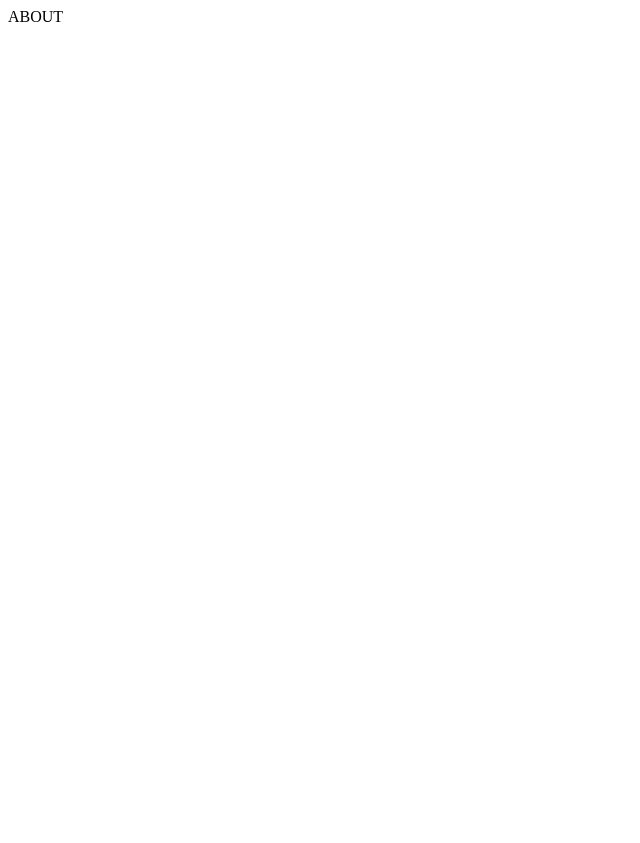
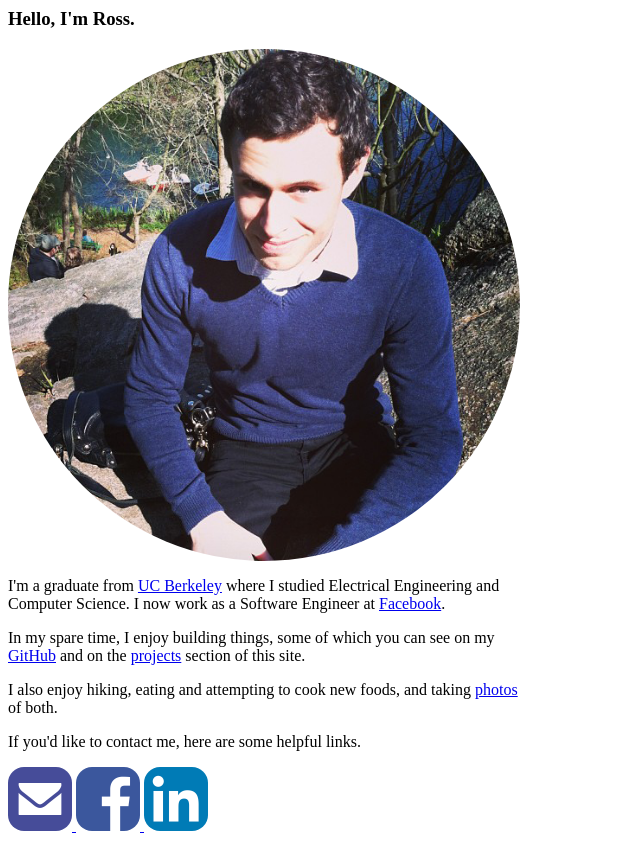
Before and after one commit to rossbreytberg/rossbreytberg.github.io, a plain HTML site: page about.html in a window 1280 px wide. Shown: the whole page, without its empty margins (0-640 px from the left). Before the commit the page ends 800 px from the top, so only its background shows below. Drawn offline with Linux system fonts and the light colour scheme.

Commit message:
updated about and contact

```diff
--- a/about.html
+++ b/about.html
@@ -1 +1,32 @@
-ABOUT
+<link href="css/about.css" rel="stylesheet" type="text/css" />
+
+<div class="about">
+  <h3>Hello, I'm Ross.</h3>
+  <img class="img" src="images/me.png" alt="Me" />
+  <p>
+    I'm a graduate from <a href="http://www.berkeley.edu">UC Berkeley</a> where I studied Electrical Engineering and Computer Science. I now work as a Software Engineer at <a href="http://www.facebook.com">Facebook</a>.
+  </p>
+
+  <p>
+    In my spare time, I enjoy building things, some of which you can see on my <a href="http://www.github.com/rossbreytberg">GitHub</a> and on the <a href="#projects">projects</a> section of this site.
+  </p>
+
+  <p>
+    I also enjoy hiking, eating and attempting to cook new foods, and taking <a href="http://www.instagram.com/rossbreytberg">photos</a> of both.
+  </p>
+</div>
+
+<div class="contact">
+  <p>
+    If you'd like to contact me, here are some helpful links.
+  </p>
+  <a href="mailto:rossbreytberg@gmail.com">
+    <img class="contact-icon" src="images/contact-email.png" alt="rossbreytberg@gmail.com" />
+  </a>
+  <a href="http://www.facebook.com/rossbreytberg">
+    <img class="contact-icon" src="images/contact-facebook.png" alt="Facebook" />
+  </a>
+  <a href="http://www.linkedin.com/profile/view?id=108888674">
+    <img class="contact-icon" src="images/contact-linkedin.png" alt="LinkedIn" />
+  </a>
+</div>
--- /dev/null
+++ b/css/about.css
@@ -0,0 +1,15 @@
+.about {
+  width: 512px;
+}
+
+.img {
+  border-radius: 999px;
+  display: block;
+  margin: auto;
+  width: 100%;
+}
+
+.contact-icon {
+  border-radius: 16px;
+  height: 64px;
+}
--- a/index.css
+++ b/css/index.css
@@ -1,5 +1,5 @@
 body {
-  background: #6592e0;
+  background: #eee;
   font-family: HelveticaNeue, Helvetica, Verdana;
   margin: 0;
 }
@@ -9,11 +9,15 @@ a {
   text-decoration: none;
 }
 
-a:hover, a.selected {
-  color: #777;
+a:hover {
+  color: #6592e0;
 }
 
-a.selected {
+p {
+  text-align: left;
+}
+
+.selected {
   font-weight: bold;
 }
 
@@ -30,8 +34,11 @@ a.selected {
 }
 
 #header-content {
-  color: #6592e0;
   padding: 12px;
+}
+
+#header-content a:hover {
+  color: #777;
 }
 
 #nav {
@@ -40,6 +47,7 @@ a.selected {
 }
 
 #title {
+  color: #6592e0;
   display: inline-block;
   font-family: HelveticaNeue-Light;
   font-size: 48px;
--- a/index.js
+++ b/index.js
@@ -39,5 +39,5 @@ var loadPageAndUpdateNavFromCurrentHash = function() {
   loadPage(hash + '.html');
 }
 
-window.onhashchange = loadPageFromCurrentHash;
-window.onload = loadPageFromCurrentHash;
+window.onhashchange = loadPageAndUpdateNavFromCurrentHash;
+window.onload = loadPageAndUpdateNavFromCurrentHash;
```
Also changed, not shown: index.html (+1 -1 lines), images/contact-email.png (added), images/contact-facebook.png (added), images/contact-linkedin.png (added), images/me.png (added).
